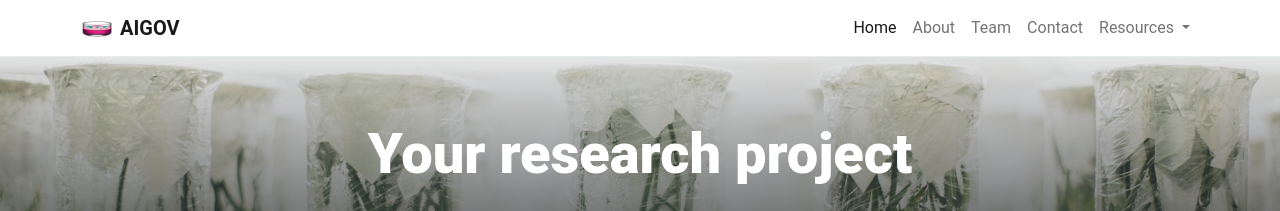
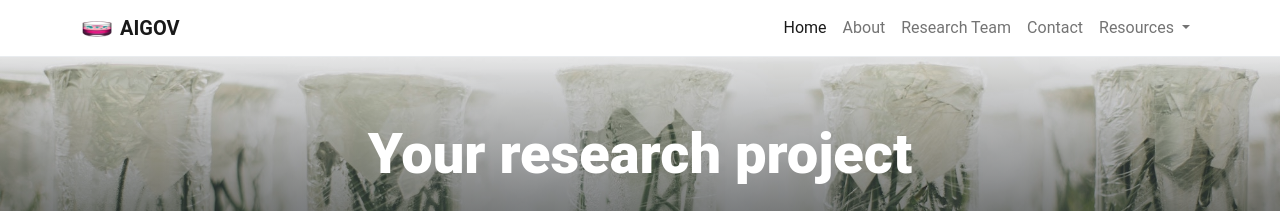
Before and after one commit to AIGOV-elidek/aigov-elidek.github.io, a Jekyll site: the page built from pages/home.md, in a window 1280 px wide. Shown: the top 211 px of the page. Built offline with Jekyll 4.4.1, drawn with Linux system fonts in a browser that asks for light colours; comment, search, counter and statistics services are not loaded.

Commit message:
Update navigation.yml

```diff
--- a/_data/navigation.yml
+++ b/_data/navigation.yml
@@ -4,7 +4,7 @@
   href: /
 - text: About
   href: /about/
-- text: Team
+- text: Research Team
   href: /team/
 - text: Contact
   href: /blog/
```
